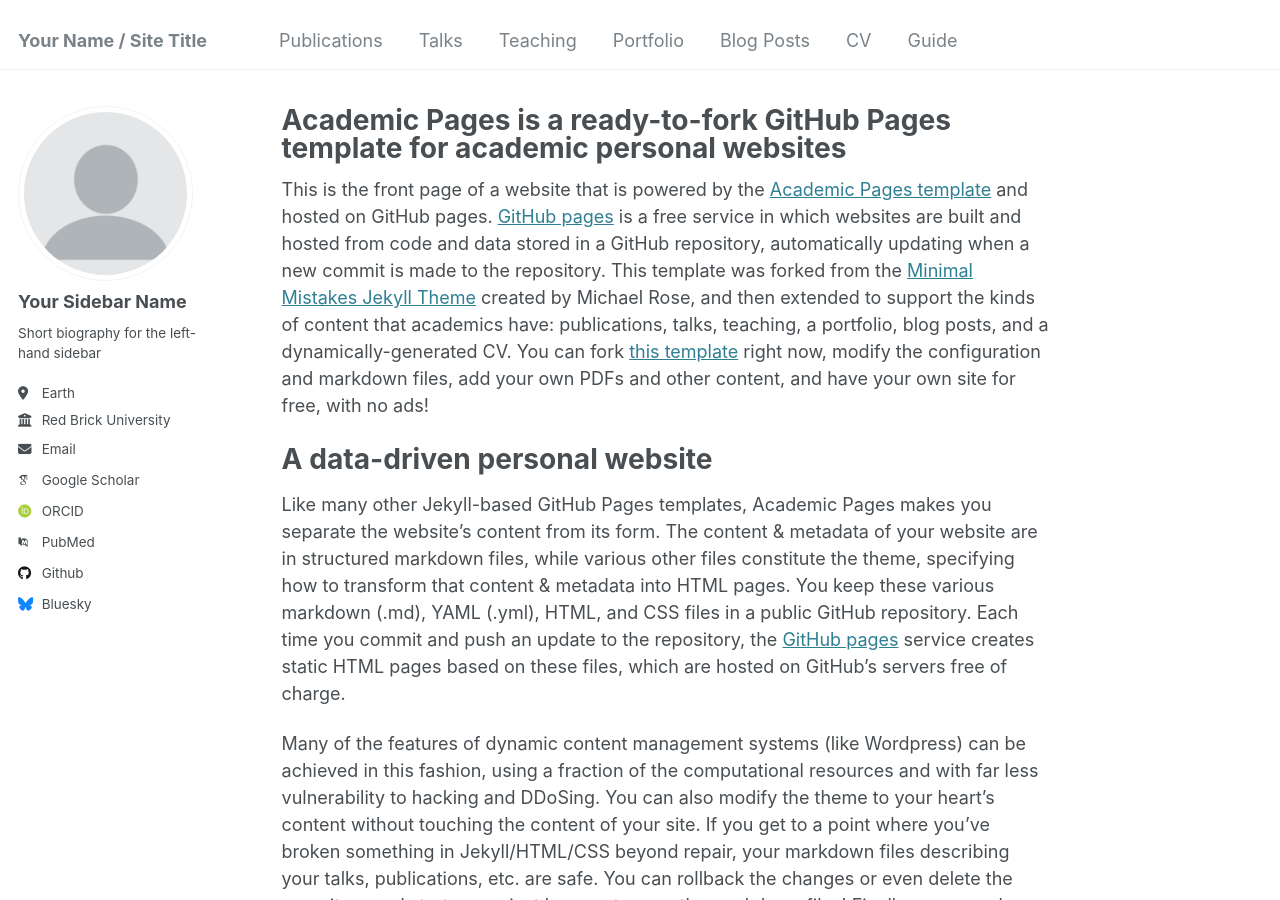
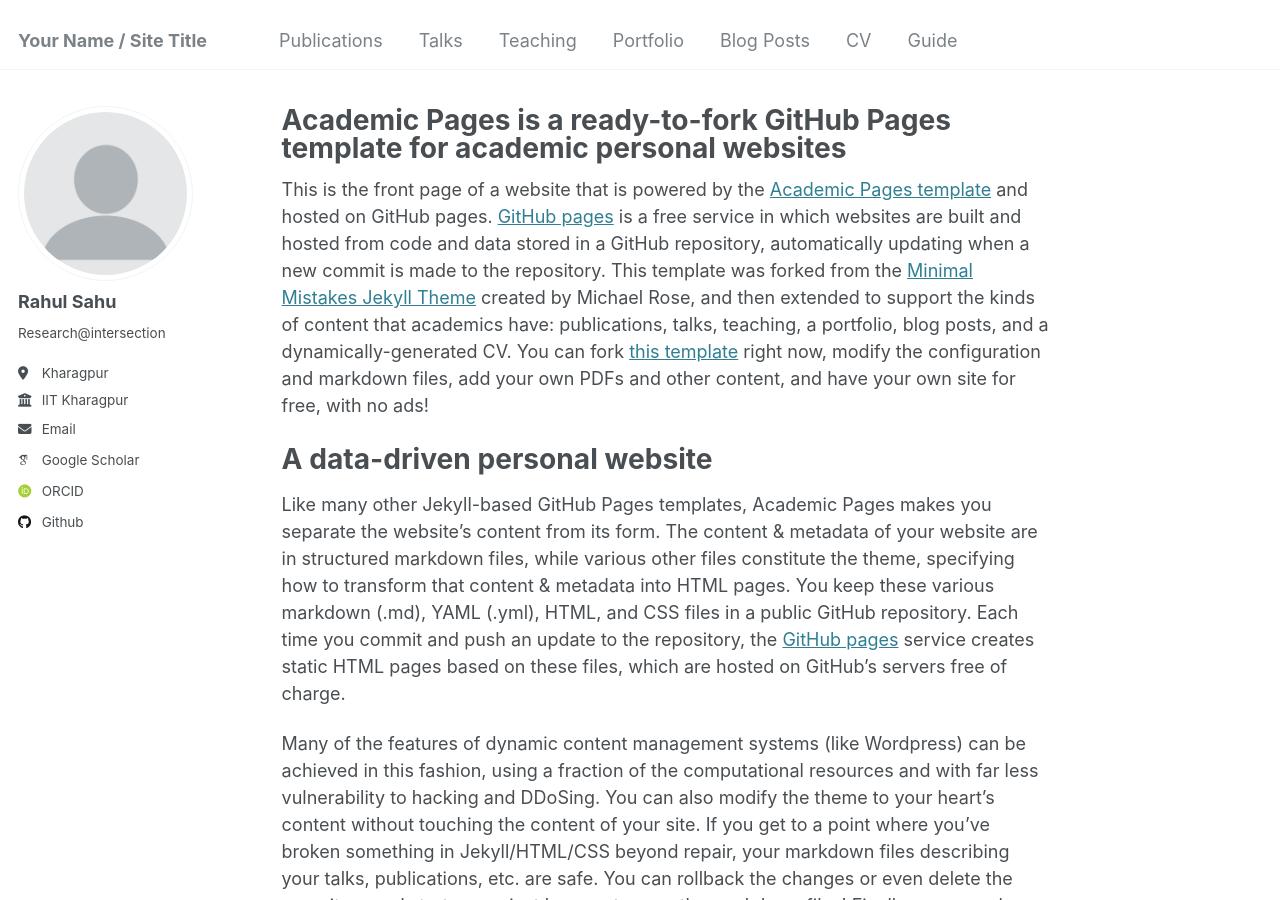
Before and after one commit to srahul21/srahul21.github.io, a Jekyll site: the page built from _pages/about.md, in a window 1280 px wide and 900 px high. Built offline with Jekyll 4.4.1, drawn with Linux system fonts in a browser that asks for light colours; some web fonts are replaced.

Commit message:
Update _config.yml

```diff
--- a/_config.yml
+++ b/_config.yml
@@ -22,21 +22,21 @@ repository               : "academicpages/academicpages.github.io"
 author:
   # Biographic information
   avatar           : "profile.png"
-  name             : "Your Sidebar Name"
+  name             : "Rahul Sahu"
   pronouns         : # example: "she/her"
-  bio              : "Short biography for the left-hand sidebar"
-  location         : "Earth"
-  employer         : "Red Brick University"
+  bio              : "Research@intersection"
+  location         : "Kharagpur"
+  employer         : "IIT Kharagpur"
   uri              : # URL
-  email            : "none@example.org"
+  email            : "rahulsahu.2013@gmail.com"
 
   # Academic websites
   arxiv            : # URL - Update with the correct link to your profile
-  googlescholar    : "https://scholar.google.com/citations?user=PS_CX0AAAAAJ"
+  googlescholar    : "https://scholar.google.co.in/citations?user=aUNE4xgAAAAJ&hl=en"
   impactstory      : # URL
-  orcid            : "http://orcid.org/yourorcidurl"
+  orcid            : "https://orcid.org/0000-0002-7042-6176"
   semantic         : # URL
-  pubmed           : "https://www.ncbi.nlm.nih.gov/pubmed/?term=john+snow"
+  pubmed           : # URL
   researchgate     : # URL
   scopus           : # URL
 
@@ -44,12 +44,12 @@ author:
   bitbucket        : # Username - Update with your username on the site
   codepen          : # Username
   dribbble         : # Username
-  github           : "academicpages"
+  github           : "srahul21"
   kaggle           : # Username
   stackoverflow    : # User number or user number and name (i.e., use "1" or "1/jeff-atwood")
 
   # Social media
-  bluesky          : "bsky.app" # Replace this with you Bluesky username
+  bluesky          : # Username
   facebook         : # Username
   flickr           : # Username
   foursquare       : # Username
```
